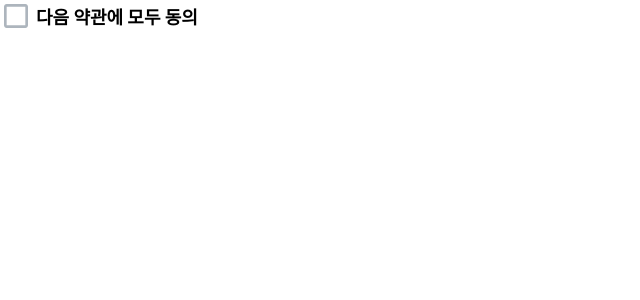
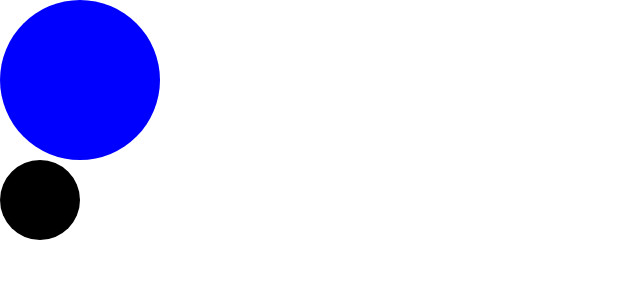
Before and after one commit to Wangchi-son/react-styling-with-sass, a React (Create React App) app: page / in a window 1280 px wide. Shown: the top 300 px of the page, without its empty margins (0-640 px from the left). Built offline with nearby package versions, Linux system fonts and the light colour scheme.

Commit message:
styled-components 기본

```diff
--- a/package.json
+++ b/package.json
@@ -12,6 +12,7 @@
     "react-dom": "^17.0.2",
     "react-icons": "^4.2.0",
     "react-scripts": "4.0.3",
+    "styled-components": "^5.2.3",
     "web-vitals": "^1.0.1"
   },
   "scripts": {
--- /dev/null
+++ b/src/App3.js
@@ -0,0 +1,26 @@
+import React from 'react';
+import styled, { css } from 'styled-components';
+
+const Circle = styled.div`
+  width: 5rem;
+  height: 5rem;
+  background: ${(props) => props.color};
+  border-radius: 50%;
+  ${(props) =>
+    props.huge &&
+    css`
+      width: 10rem;
+      height: 10rem;
+    `}
+`;
+
+function App3() {
+  return (
+    <>
+      <Circle color="blue" huge />
+      <Circle color="black" />
+    </>
+  );
+}
+
+export default App3;
--- a/src/index.js
+++ b/src/index.js
@@ -2,12 +2,12 @@
 import ReactDOM from 'react-dom';
 import './index.css';
 import App from './App';
-import App2 from './App2';
 import reportWebVitals from './reportWebVitals';
+import App3 from './App3';
 
 ReactDOM.render(
   <React.StrictMode>
-    <App2 />
+    <App3 />
   </React.StrictMode>,
   document.getElementById('root')
 );
```
Also changed, not shown: 1 other file (tests, documents, lock files or other folders).
